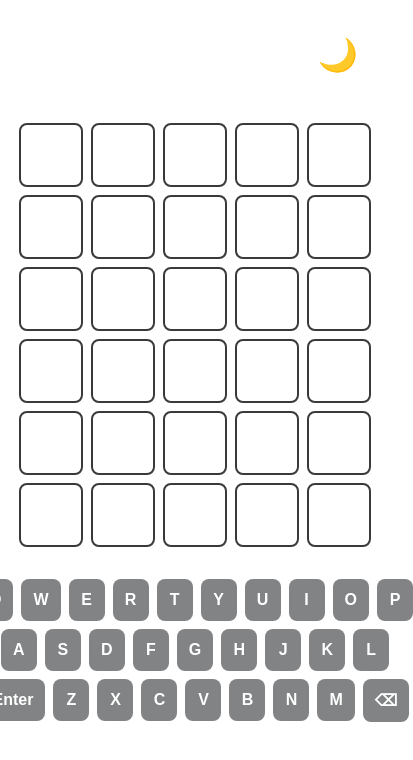
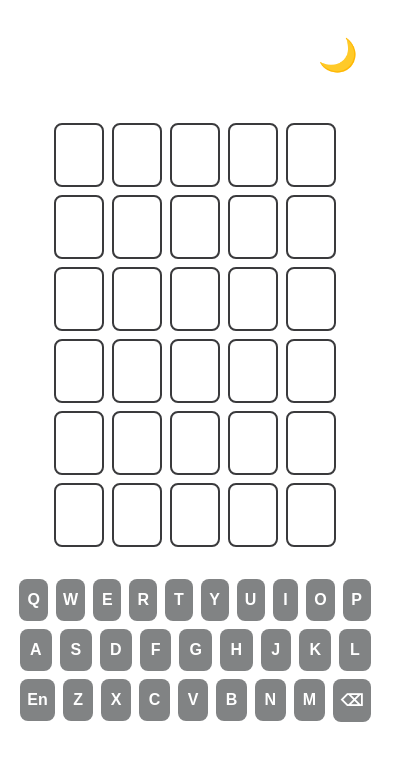
Before and after one commit to Clark-Castro/Wordle-Clone-NextJS, a Next.js app: page / in a window 390 px wide. Shown: the top 760 px of the page, 413 px wide, since content can reach past the window. Built offline with nearby package versions, Linux system fonts and the light colour scheme.

Commit message:
Some Responsive Styles Improved, The Bug Streak Restart Fixed.

```diff
--- a/src/components/GameGrid/styles.css
+++ b/src/components/GameGrid/styles.css
@@ -4,3 +4,9 @@
   border: 2px solid var(--absent);
   color: var(--foreground);
 }
+
+@media (max-width: 768px) {
+  .block {
+    width: 50px;
+  }
+}
--- a/src/components/Keyboard/Keyboard.tsx
+++ b/src/components/Keyboard/Keyboard.tsx
@@ -5,7 +5,7 @@ import useGameStore from "@/store/game";
 const KEY_ROWS = [
   ["Q", "W", "E", "R", "T", "Y", "U", "I", "O", "P"],
   ["A", "S", "D", "F", "G", "H", "J", "K", "L"],
-  ["Enter", "Z", "X", "C", "V", "B", "N", "M", "Backspace"],
+  ["En", "Z", "X", "C", "V", "B", "N", "M", "Backspace"],
 ];
 
 export default function Keyboard() {
@@ -13,26 +13,23 @@ export default function Keyboard() {
     useGameStore();
 
   const handleKeyClick = (key: string) => {
-    if (key === "Enter") {
-      submitGuess();
-    } else if (key === "Backspace") {
-      removeLetter();
-    } else if (/^[A-Z]$/.test(key)) {
-      addLetter(key);
-    }
+    if (key === "En") submitGuess();
+    else if (key === "Backspace") removeLetter();
+    else if (/^[A-Z]$/.test(key)) addLetter(key);
   };
 
   return (
     <div className="flex-col-center gap-normal">
       {KEY_ROWS.map((row, rowIndex) => (
-        <div key={rowIndex} className="flex-center gap-normal">
+        <div key={rowIndex} className="keyboard-row flex-center gap-normal">
           {row.map((key) => (
             <button
               key={key}
               onClick={() => handleKeyClick(key)}
-              className={`keyboard-key ${
-                keyboardColors[key] || ""
-              } font-small`}>
+              className={
+                "keyboard-key flex-center font-small " +
+                (keyboardColors[key] || "")
+              }>
               {key === "Backspace" ? "⌫" : key}
             </button>
           ))}
--- a/src/components/Keyboard/styles.css
+++ b/src/components/Keyboard/styles.css
@@ -7,6 +7,10 @@
   border-radius: 8px;
 }
 
+.keyboard-row {
+  max-width: 90vw;
+}
+
 .keyboard-key {
   background-color: var(--key-bg);
   color: white;
@@ -14,6 +18,12 @@
   padding: 12px;
   min-width: 36px;
   cursor: pointer;
+}
+
+@media (max-width: 768px) {
+  .keyboard-key {
+    min-width: 24px;
+  }
 }
 
 .keyboard-key:active {
--- a/src/store/game.ts
+++ b/src/store/game.ts
@@ -86,7 +86,7 @@ const calcNewState = (state: GameState): Partial<GameState> => {
   const newStats = {
     played: stats.played + gameWon + gameLost,
     wins: gameWon ? stats.wins + 1 : stats.wins,
-    streak: gameWon ? stats.streak + 1 : 0,
+    streak: gameWon ? stats.streak + 1 : gameLost ? 0 : stats.streak,
     maxStreak: Math.max(stats.maxStreak, gameWon ? stats.streak + 1 : 0),
   };
 
```
